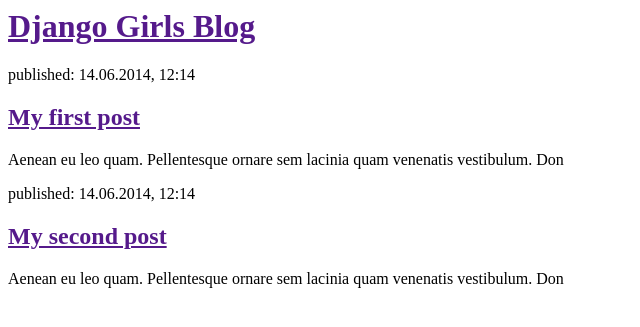
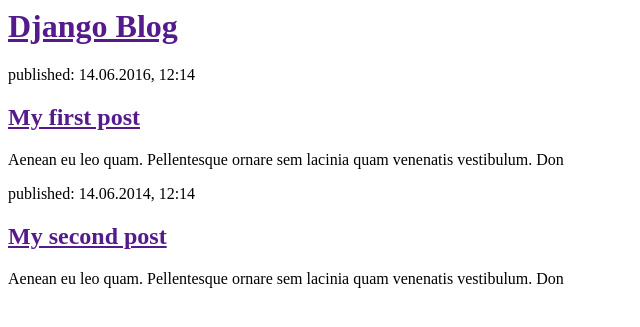
Before and after one commit to SergeiGalaev/My-first-blog, a Django app: page / in a window 1280 px wide. Shown: the top 327 px of the page, without its empty margins (0-640 px from the left). Run offline with Django 3.2, Linux system fonts and the light colour scheme.

Commit message:
Changed the HTML for the site.

```diff
--- a/blog/templates/blog/post_list.html
+++ b/blog/templates/blog/post_list.html
@@ -4,17 +4,17 @@
   </head>
   <body>
     <div>
-			<h1><a	href="">Django	Girls	Blog</a></h1>
+      <h1><a  href="">Django Blog</a></h1>
     </div>
     <div>
-			<p>published:	14.06.2014,	12:14</p>
-			<h2><a	href="">My	first	post</a></h2>
-			<p>Aenean	eu	leo	quam.	Pellentesque	ornare	sem	lacinia	quam	venenatis		vestibulum.	Don
+       <p>published: 14.06.2016, 12:14</p>
+        <h2><a  href="">My  first post</a></h2>
+        <p>Aenean eu  leo quam. Pellentesque  ornare  sem lacinia quam  venenatis vestibulum. Don</p>
     </div>
     <div>
-			<p>published:	14.06.2014,	12:14</p>
-			<h2><a	href="">My	second	post</a></h2>
-			<p>Aenean	eu	leo	quam.	Pellentesque			ornare	sem	lacinia	quam	venenatis			vestibulum.	Don
+    <p>published: 14.06.2014, 12:14</p>
+    <h2><a  href="">My  second  post</a></h2>
+    <p>Aenean eu  leo quam. Pellentesque  ornare  sem   lacinia quam  venenatis vestibulum. Don
     </div>
   </body>
 </html>
```
Lines whose indentation alone changed are shown as unchanged.
